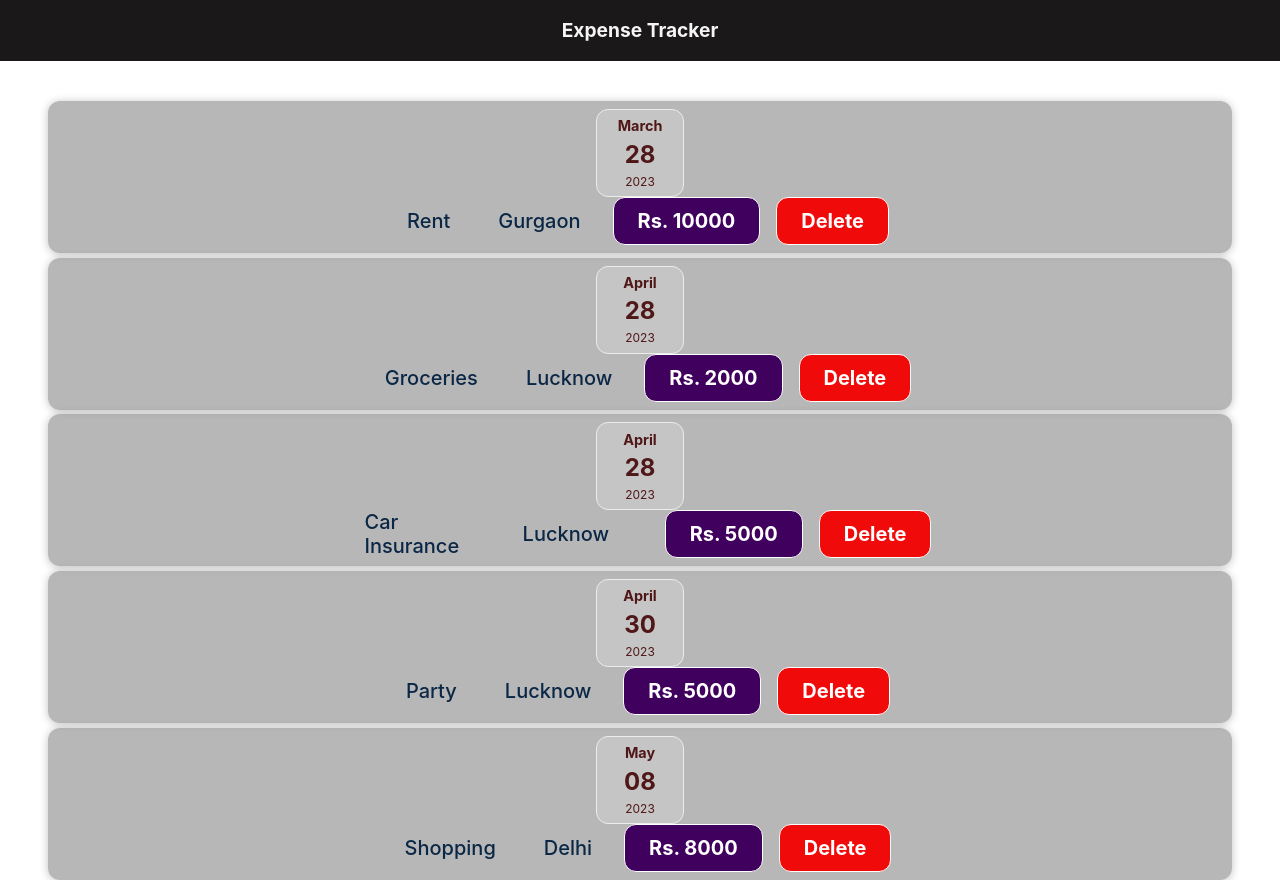
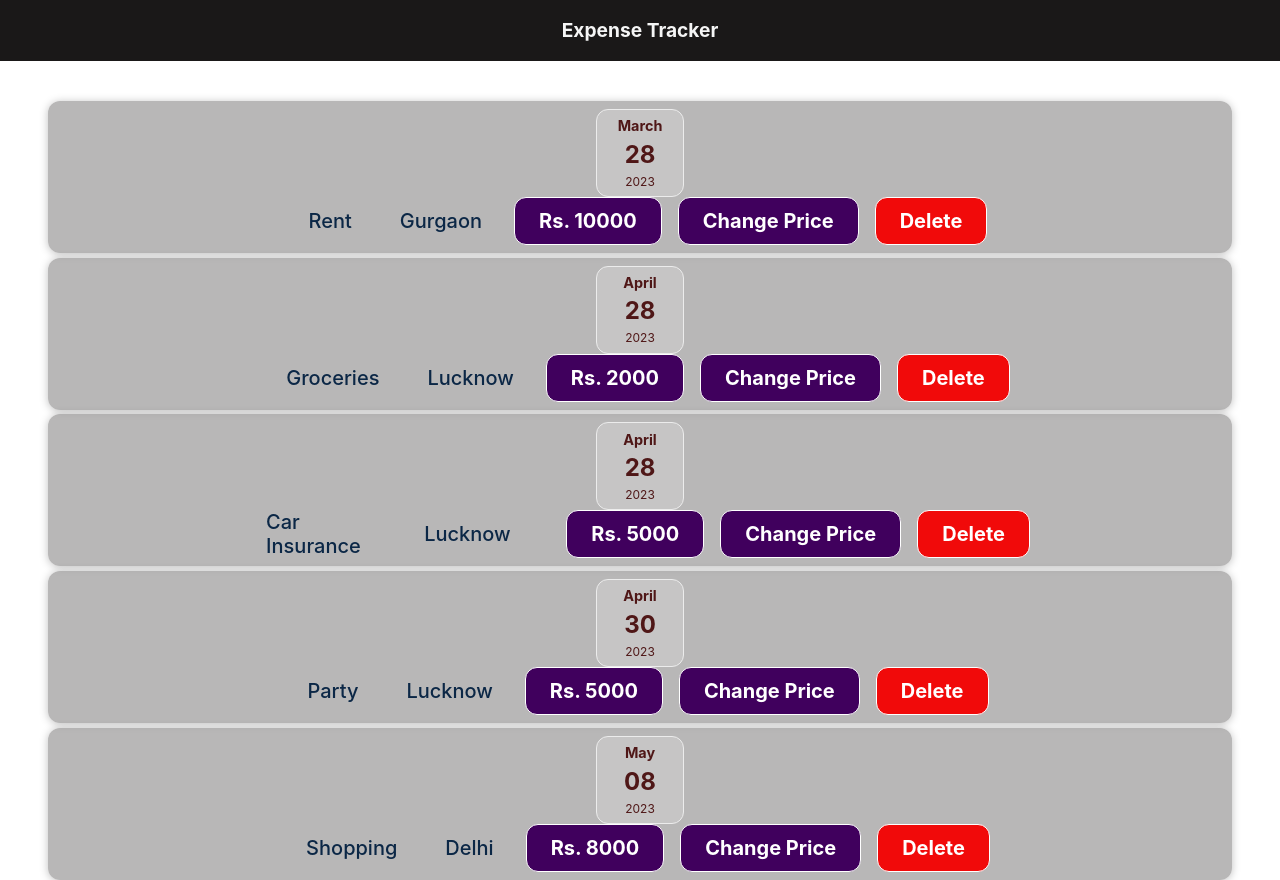
Before and after one commit to Atul9180/React_Expense_Tracker, a React (Create React App) app in the folder expense_tracker/: page / in a window 1280 px wide. Built offline with nearby package versions, Linux system fonts and the light colour scheme; the HTML template or start-up script is replaced by a standard one.

Commit message:
Manipulating the DOM - React States

```diff
--- a/expense_tracker/src/components/Expenses/ExpenseDetails.js
+++ b/expense_tracker/src/components/Expenses/ExpenseDetails.js
@@ -1,9 +1,15 @@
 import "./ExpenseDetails.css";
-import React from "react";
+import React, { useState } from "react";
 import ExpenseDate from "./ExpenseDate";
 import Card from "../UI_components/Card"; //custom component
 
 const ExpenseDetails = ({ expense, onDelete }) => {
+  const [expenseAmount, setExpenseAmount] = useState(expense.expenseItemPrice);
+
+  const changeExpense = () => {
+    setExpenseAmount(100);
+  };
+
   const deleteHandler = () => {
     onDelete(expense.expenseId);
   };
@@ -14,10 +20,10 @@ const ExpenseDetails = ({ expense, onDelete }) => {
       <div className="expense-item__description">
         <h2>{expense.expenseItemDescription}</h2>
         <h2>{expense.locationOfExpenditure}</h2>
-        <div className="expense-item__price">
-          Rs. {expense.expenseItemPrice}
+        <div className="expense-item__price">Rs. {expenseAmount}</div>
+        <div onClick={changeExpense} className="expense-item__price">
+          Change Price
         </div>
-
         <div
           onClick={deleteHandler}
           className="expense-item__price expense-delete"
```
